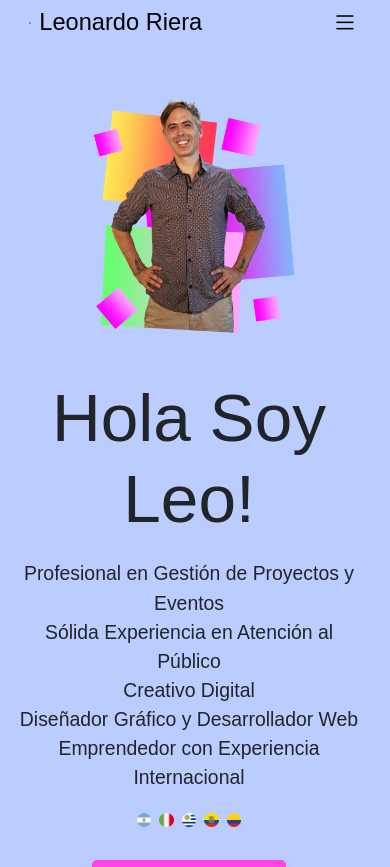
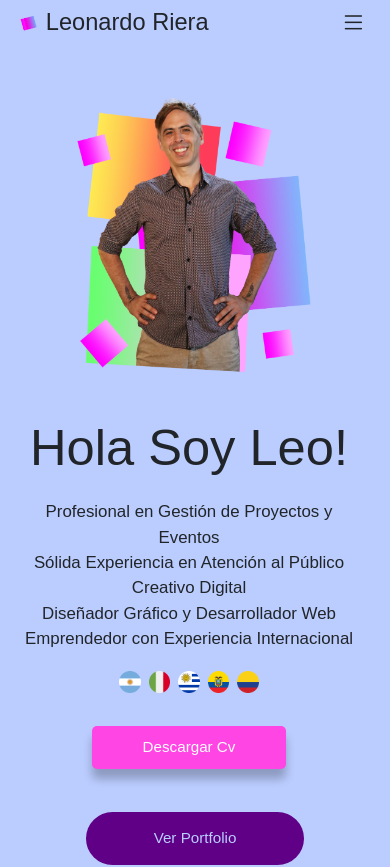
Before and after one commit to LeonardoRiera/miniPortLeo, a React (Vite) app: page / in a window 390 px wide. Shown: the top 867 px of the page. Built offline with nearby package versions, Linux system fonts and the light colour scheme; a web font is replaced by a local one.

Commit message:
responsive de header

```diff
--- a/src/Components/Boton/Boton.css
+++ b/src/Components/Boton/Boton.css
@@ -78,7 +78,7 @@
 
     .botonHeader {
         padding: 1.3vmax 2vmax;
-        color: rgb(187, 205, 255);
+
         font-size: 2.3vmax;
         width: 40%;
 
@@ -154,12 +154,9 @@
     .botonHeader {
 
         padding: 1.8vmax 5vmax;
-
-
         margin: 0;
-
         font-size: 2.2vmax;
-       width: 40%;
+        width: 50%;
 
 
     }
--- a/src/Components/Header/Header.css
+++ b/src/Components/Header/Header.css
@@ -306,12 +306,9 @@
     .btnCv {
 
         padding: 1.5vmax 5vmax;
-
-
         margin: 0;
-
         font-size: 1.8vmax;
-       width: 60%;
+        width: 60%;
 
 
     }
@@ -322,6 +319,24 @@
 
 @media screen and (max-width:481px) {
 
+    .foto {
+        width: 68%;
+    }
+
+    .principalTitulo {
+        font-size: 6vmax;
+        padding-bottom: 1.5vmax;
+    }
+
+    .principalParrafo {
+        font-size: 1.8vmax;
+        padding-bottom: 0.5vmax;
+
+
+    }
+    .banderas {
+        width: 6%;
+    }
 
 
 
@@ -331,13 +346,22 @@
 /* ++++++++++++++++++++++++ media query  | pantalla moviles varios |   ++++++++++++++++++++++++++++++++++*/
 
 @media screen and (max-width:469px) {
+    .principalParrafo {
+        font-size: 2vmax;
+        padding-bottom: 0.5vmax;
 
+
+    }
 }
 
 
 /* ++++++++++++++++++++++++ media query  | pantalla xxsm |   ++++++++++++++++++++++++++++++++++*/
 
 @media screen and (max-width:400px) {
+
+    .foto {
+        width: 72%;
+    }
 
     .btnCv {
 
--- a/src/Components/Navbar/Navbar.css
+++ b/src/Components/Navbar/Navbar.css
@@ -11,6 +11,7 @@
     justify-content: start;
     align-items: center;
     width: 30%;
+    color: #212529;
 
 
 }
@@ -18,7 +19,7 @@
 .nombreLinks {
     font-family: 'Satoshi', sans-serif;
     font-size: 1.2vmax;
-    color: rgb(0, 0, 0);
+    color: #212529;
     padding: 1vmax 0;
 
 }
@@ -30,13 +31,14 @@
 
 .hambur {
     border: none;
-    color: black;
+    color:#212529;
     padding: 0;
     margin: 0;
+    z-index: 10;
 }
 
 .cuadrado {
-    width: 15%;
+    width: 4vmax;
     padding: 1vmax;
 }
 
@@ -108,7 +110,7 @@
     }
 
     .cuadrado {
-        width: 18%;
+
         padding: 1vmax;
     }
 
@@ -211,10 +213,13 @@
 
 @media screen and (max-width:481px) {
 
+    .nvCont {
+        padding: 0 ;
 
+    }
 
     .hambur {
-        font-size: 2.7vmax;
+        font-size: 2.9vmax;
     }
 
 
@@ -233,7 +238,7 @@
 
     .hambur {
         font-size:3vmax;
-        color: black;
+        color: #212529;
 
     }
 
```
